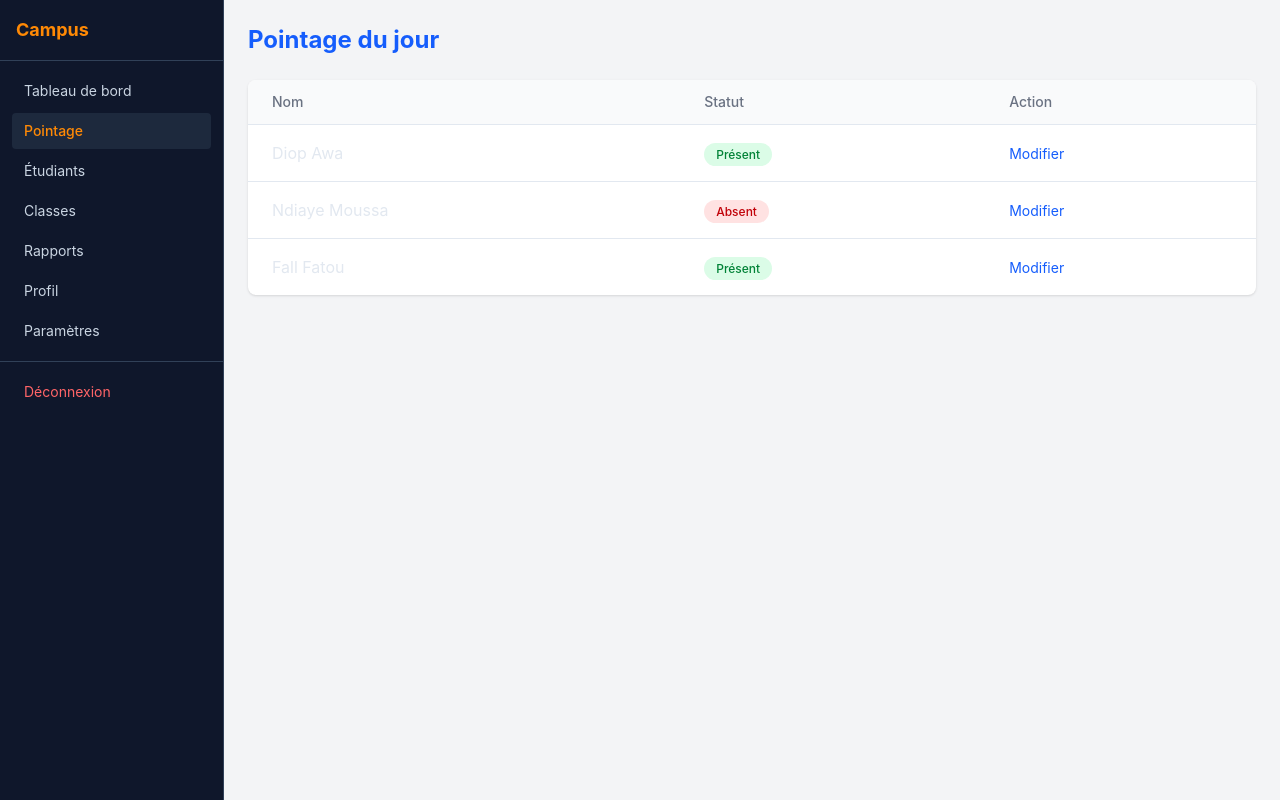
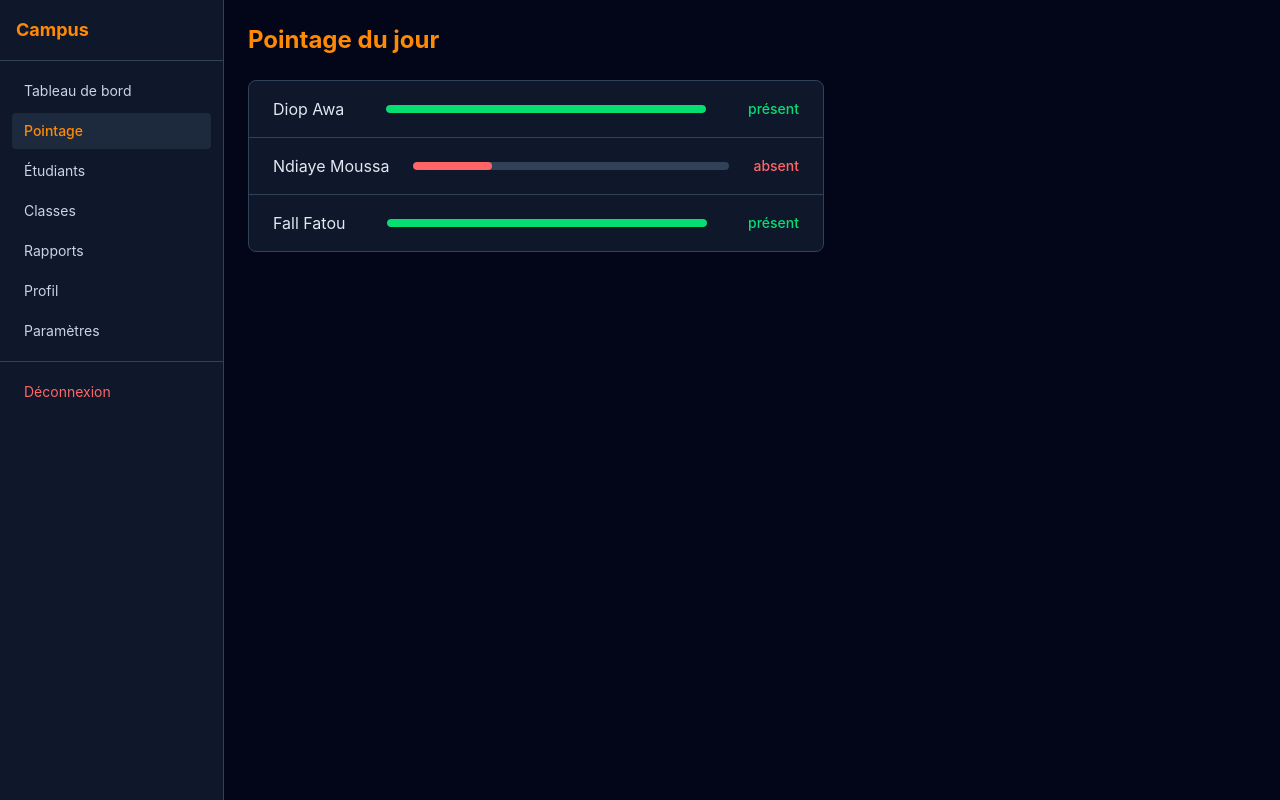
Before and after one commit to mg7984992-byte/pointage-presence-campus, a React (Vite) app: page /pointage in a window 1280 px wide. Built offline with nearby package versions, Linux system fonts and the light colour scheme.

Commit message:
Conversion Pointage au thème sombre avec barres de progression

```diff
--- a/src/pages/PointagePage.tsx
+++ b/src/pages/PointagePage.tsx
@@ -20,48 +20,48 @@ function PointagePage() {
     )
   }
 
+  function couleurBarre(statut: string) {
+    if (statut === "Présent") return "bg-green-400 w-full"
+    if (statut === "Absent") return "bg-red-400 w-1/4"
+    return "bg-orange-400 w-2/3"
+  }
+
+  function couleurTexte(statut: string) {
+    if (statut === "Présent") return "text-green-400"
+    if (statut === "Absent") return "text-red-400"
+    return "text-orange-400"
+  }
+
   return (
-    <div className="min-h-screen bg-gray-100 p-6">
-      <h1 className="text-2xl font-bold text-blue-600 mb-6">
+    <div className="min-h-screen bg-slate-950 p-6">
+      <h1 className="text-2xl font-bold text-orange-400 mb-6">
         Pointage du jour
       </h1>
 
-      <div className="bg-white rounded-lg shadow overflow-hidden">
-        <table className="w-full text-left">
-          <thead className="bg-gray-50 border-b">
-            <tr>
-              <th className="px-6 py-3 text-sm font-medium text-gray-500">Nom</th>
-              <th className="px-6 py-3 text-sm font-medium text-gray-500">Statut</th>
-              <th className="px-6 py-3 text-sm font-medium text-gray-500">Action</th>
-            </tr>
-          </thead>
-          <tbody>
+      <div className="bg-slate-900 border border-slate-700 rounded-lg overflow-hidden max-w-xl">
+        <div className="divide-y divide-slate-700">
           {etudiants.map((etudiant) => (
-              <tr key={etudiant.id} className="border-b last:border-0">
-                <td className="px-6 py-4">{etudiant.nom}</td>
-                <td className="px-6 py-4">
-                  <span
-                    className={`px-3 py-1 rounded-full text-xs font-medium ${
-                      etudiant.statut === "Présent"
-                        ? "bg-green-100 text-green-700"
-                        : "bg-red-100 text-red-700"
-                    }`}
+            <div
+              key={etudiant.id}
+              className="flex items-center justify-between px-6 py-4"
             >
-                    {etudiant.statut}
-                  </span>
-                </td>
-                <td className="px-6 py-4">
+              <span className="text-slate-200">{etudiant.nom}</span>
+
+              <div className="flex items-center gap-4 flex-1 max-w-xs mx-6">
+                <div className="w-full h-2 bg-slate-700 rounded-full overflow-hidden">
+                  <div className={`h-full rounded-full ${couleurBarre(etudiant.statut)}`} />
+                </div>
+              </div>
+
               <button
                 onClick={() => toggleStatut(etudiant.id)}
-                    className="text-blue-600 hover:underline text-sm"
+                className={`text-sm font-medium ${couleurTexte(etudiant.statut)}`}
               >
-                    Modifier
+                {etudiant.statut.toLowerCase()}
               </button>
-                </td>
-              </tr>
+            </div>
           ))}
-          </tbody>
-        </table>
+        </div>
       </div>
     </div>
   )
```
Lines whose indentation alone changed are shown as unchanged.
